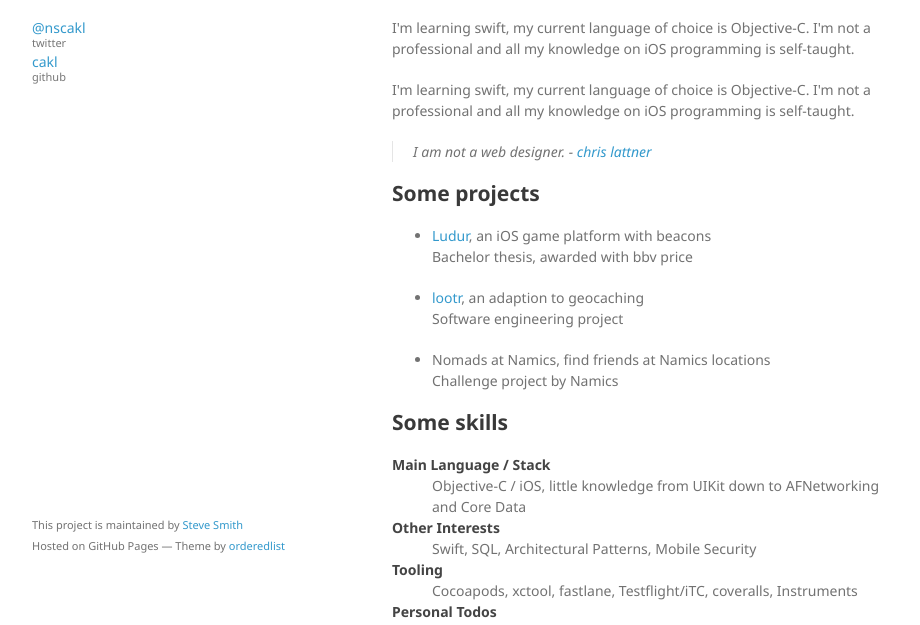
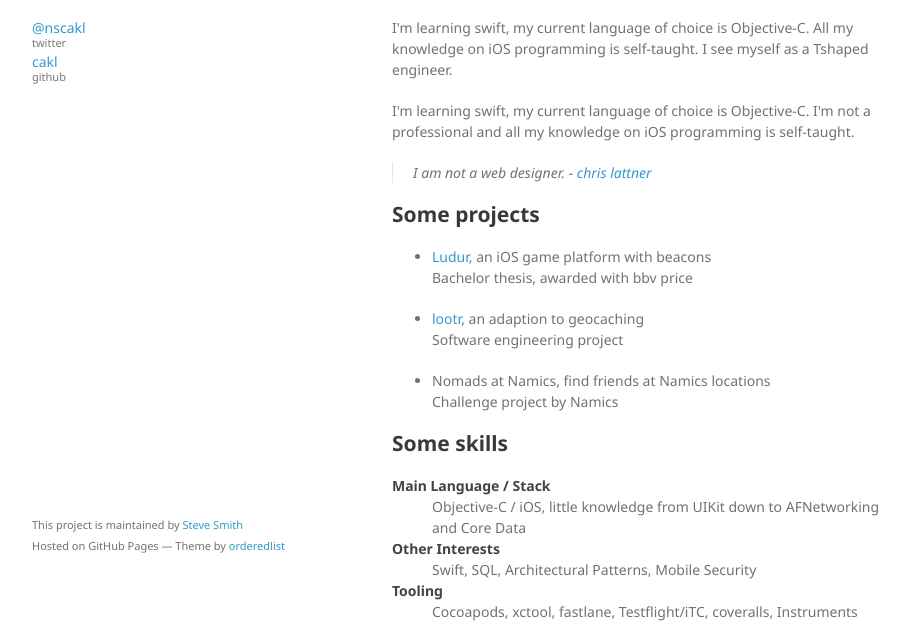
Before and after one commit to cakl/cakl.github.io, a plain HTML site: page index.html in a window 1280 px wide. Shown: the part 175-800 px from the top of the page, without its empty margins (178-1098 px from the left). Drawn offline with Linux system fonts and the light colour scheme.

Commit message:
tshaped, not prof removed

```diff
--- a/index.html
+++ b/index.html
@@ -31,7 +31,7 @@
 
         <p>I'm a St.Gallen based iOS developer. I studied CS at the <a href="https://www.hsr.ch/">university of applied sciences Rapperswil</a>. I graduated this February and I'm actively looking for a job. </p>
 
-        <p>I'm learning swift, my current language of choice is Objective-C. I'm not a professional and all my knowledge on iOS programming is self-taught.</p>
+        <p>I'm learning swift, my current language of choice is Objective-C. All my knowledge on iOS programming is self-taught. I see myself as a Tshaped engineer.</p>
 
         <p>I'm learning swift, my current language of choice is Objective-C. I'm not a professional and all my knowledge on iOS programming is self-taught.</p>
 
```
